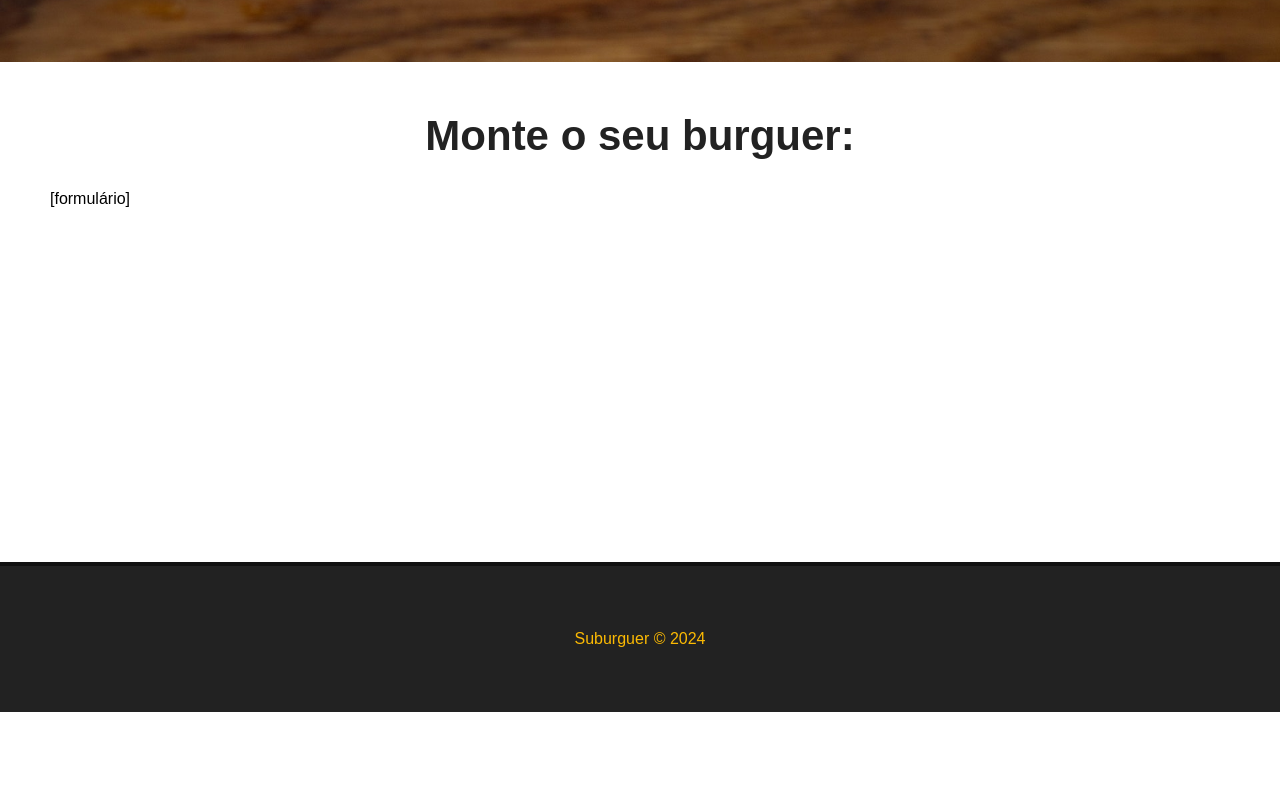
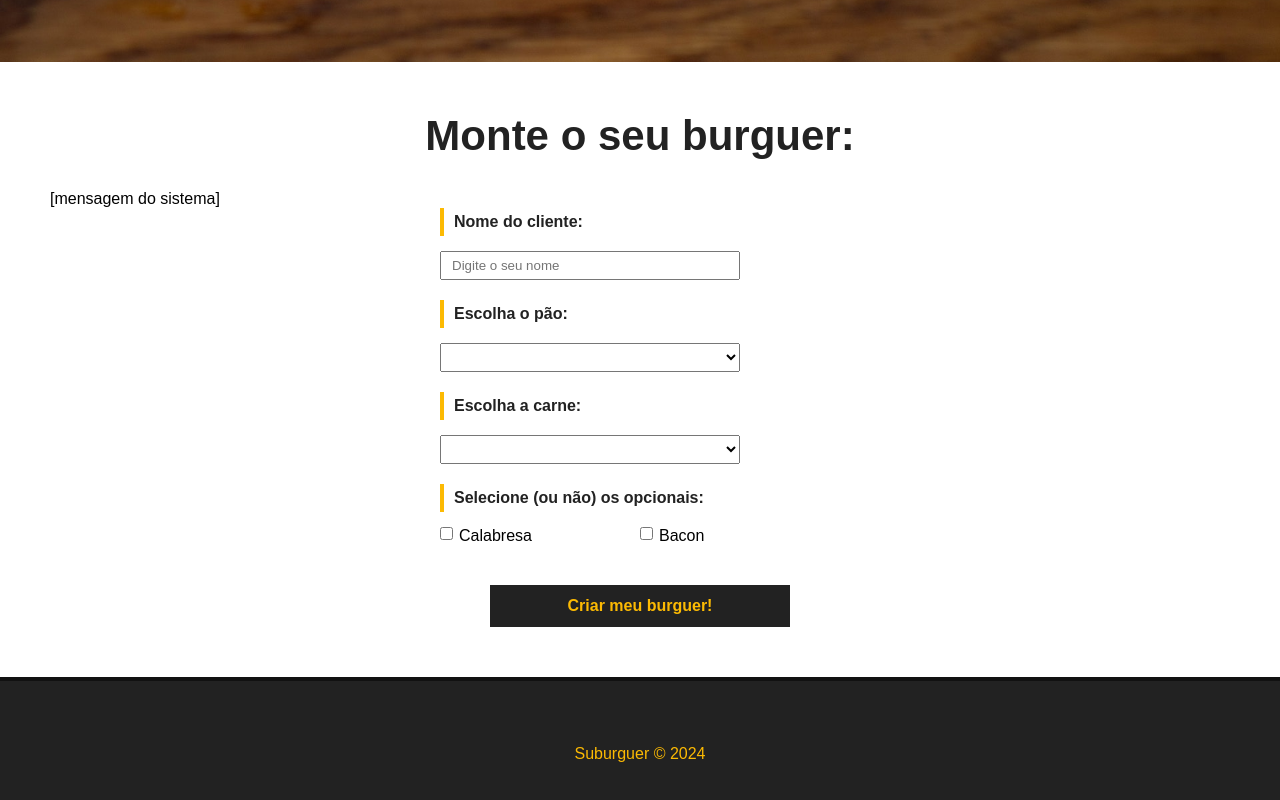
Before and after one commit to Clarinhaaa/suburguer, a Vue app: page / in a window 1280 px wide. Shown: the part 616-1416 px from the top of the page. Before the commit the page ends 1328 px from the top, so only its background shows below. Built offline with nearby package versions, Linux system fonts and the light colour scheme.

Commit message:
Criação do formulário de hambúrger

```diff
--- a/db/db.json
+++ b/db/db.json
@@ -36,7 +36,7 @@
             "tipo": "Hambúrger vegano"
         }
     ],
-    "adicionais": [
+    "opcionais": [
         {
             "id": 1,
             "tipo": "Calabresa"
--- a/src/App.vue
+++ b/src/App.vue
@@ -1,7 +1,7 @@
 <template>
-  <Header v-bind:logo="logoSrc" v-bind:alt="appNome"></Header>
+  <Header v-bind:logo="logoSrc" v-bind:alt="appNome" />
   <router-view />
-  <Footer></Footer>
+  <Footer />
 </template>
 
 <script>
--- /dev/null
+++ b/src/components/BurguerForm.vue
@@ -0,0 +1,132 @@
+<template>
+  <div>
+    <p>[mensagem do sistema]</p>
+    <div>
+      <form id="burguer-form">
+        <div class="input-container">
+          <label for="nome">Nome do cliente:</label>
+          <input
+            type="text"
+            name="nome"
+            v-model="nome"
+            placeholder="Digite o seu nome"
+          />
+        </div>
+        <div class="input-container">
+          <label for="pao">Escolha o pão:</label>
+          <select name="pao" v-model="pao">
+            <option value="">Selecione um pão</option>
+            <option value="italianoBranco">Italiano Branco</option>
+            <option value="tresQueijos">3 Queijos</option>
+          </select>
+        </div>
+        <div class="input-container">
+          <label for="carne">Escolha a carne:</label>
+          <select name="carne" v-model="carne">
+            <option value="">Selecione uma carne</option>
+            <option value="boi">Boi</option>
+            <option value="picanha">Picanha</option>
+          </select>
+        </div>
+        <div class="input-container" id="opcionais-container">
+          <label id="label-opcionais" for="opcionais">Selecione (ou não) os opcionais:</label>
+          <div class="checkbox-container">
+            <input
+              type="checkbox"
+              name="opcionais"
+              v-model="opcionais"
+              value="calabresa"
+            />
+            <span>Calabresa</span>
+          </div>
+          <div class="checkbox-container">
+            <input
+              type="checkbox"
+              name="opcionais"
+              v-model="opcionais"
+              value="bacon"
+            />
+            <span>Bacon</span>
+          </div>
+        </div>
+        <div class="input-container">
+            <input type="submit" value="Criar meu burguer!">
+        </div>
+      </form>
+    </div>
+  </div>
+</template>
+
+<script>
+export default {
+  name: "BurguerForm",
+};
+</script>
+
+<style scoped>
+#burguer-form {
+    max-width: 400px;
+    margin: 0 auto;
+}
+
+.input-container {
+    display: flex;
+    flex-direction: column;
+    margin-bottom: 20px;
+}
+
+label {
+    font-weight: bold;
+    margin-bottom: 15px;
+    color: #222;
+    padding: 5px 10px;
+    border-left: 4px solid #fcba03;
+}
+
+input, select {
+    padding: 5px 10px;
+    width: 300px;
+}
+
+#label-opcionais {
+    width: 100%;
+}
+
+#opcionais-container {
+    flex-direction: row;
+    flex-wrap: wrap;
+}
+
+.checkbox-container {
+    display: flex;
+    align-items: flex-start;
+    width: 50%;
+    margin-bottom: 20px;
+}
+
+.checkbox-container span,
+.checkbox-container input {
+    width: auto;
+}
+
+.checkbox-container span {
+    margin-left: 6px;
+}
+
+input[type=submit] {
+    background-color: #222;
+    color: #fcba03;
+    font-weight: bold;
+    border: 2px solid #222;
+    padding: 10px;
+    font-size: 16px;
+    margin: 0 auto;
+    cursor: pointer;
+    transition: .5s;
+}
+
+input[type=submit]:hover {
+    background-color: transparent;
+    color: #222;
+}
+</style>
--- a/src/views/HomeView.vue
+++ b/src/views/HomeView.vue
@@ -1,18 +1,20 @@
 <template>
-  <Banner></Banner>
+  <Banner />
   <div class="main-container">
     <h1>Monte o seu burguer:</h1>
-    <p>[formulário]</p>
+    <BurguerForm />
   </div>
 </template>
 
 <script>
 import Banner from "../components/Banner.vue";
+import BurguerForm from "../components/BurguerForm.vue";
 
 export default {
   name: "Home",
   components: {
     Banner,
+    BurguerForm,
   },
 };
 </script>
```
